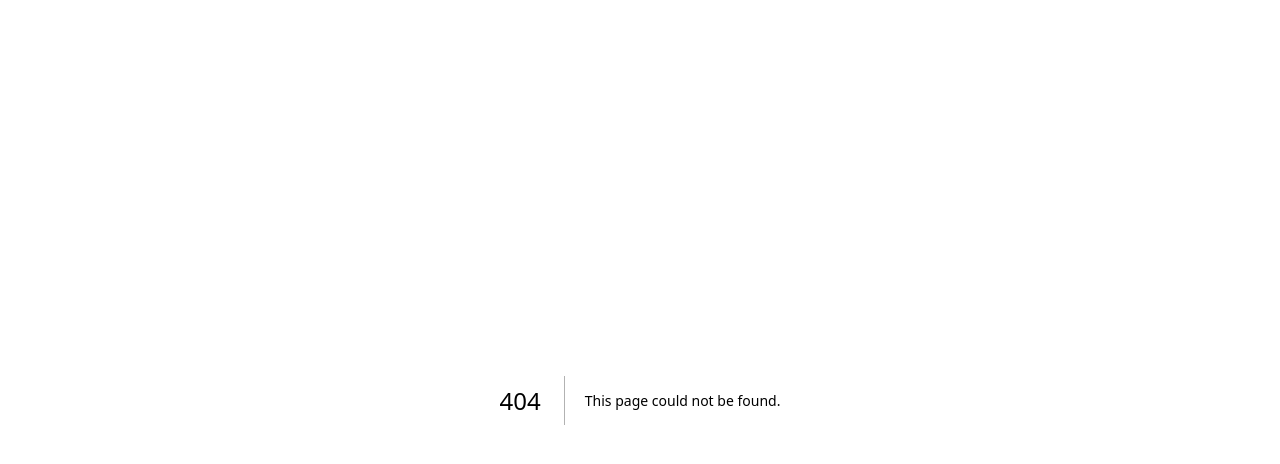
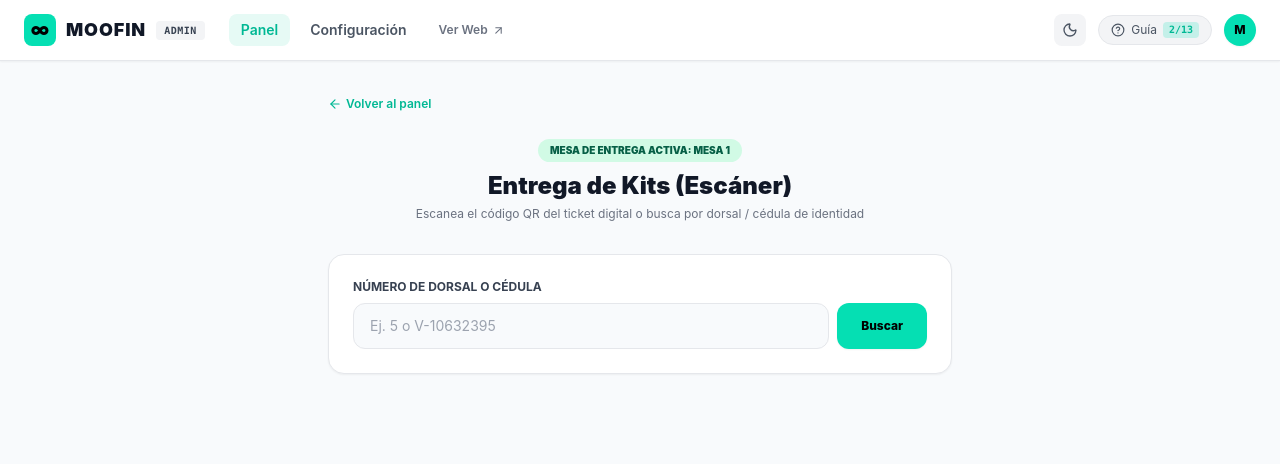
Before and after one commit to morsa-bit/moofin-protocol, a Next.js app: page /admin/escanear in a window 1280 px wide. Before the commit this address had no page. Shown: the top 464 px of the page. Built offline with nearby package versions, Linux system fonts and the light colour scheme.

Commit message:
fix: asegurar ruta src/app/admin/escanear/page.tsx

```diff
--- /dev/null
+++ b/src/app/admin/escanear/page.tsx
@@ -0,0 +1,138 @@
+'use client';
+
+import { useState } from 'react';
+import Link from 'next/link';
+import AdminNavbar from '@/components/admin/AdminNavbar';
+import { ArrowLeft, QrCode, Search, CheckCircle2, AlertCircle } from 'lucide-react';
+
+export default function EscanearKitsPage() {
+  const [dorsalOIdentificacion, setDorsalOIdentificacion] = useState('');
+  const [corredorEncontrado, setCorredorEncontrado] = useState<any>(null);
+  const [kitEntregado, setKitEntregado] = useState(false);
+
+  const buscarCorredor = (e: React.FormEvent) => {
+    e.preventDefault();
+    if (!dorsalOIdentificacion.trim()) return;
+
+    // Simulación de búsqueda atómica en Supabase
+    setCorredorEncontrado({
+      dorsal: 5,
+      nombre: 'Dinora Chipia',
+      cedula: 'V-10632395',
+      modalidad: 'CARRERA',
+      talla: 'M (DAMAS)',
+      estatus: 'CONFIRMADA',
+      yaRetirado: false,
+    });
+    setKitEntregado(false);
+  };
+
+  const confirmarEntregaKit = () => {
+    setKitEntregado(true);
+    alert(`Kit y dorsal #${corredorEncontrado.dorsal} entregados con éxito.`);
+  };
+
+  return (
+    <div className="min-h-screen bg-slate-50 dark:bg-gray-950 pb-20 transition-colors">
+      <AdminNavbar />
+
+      <div className="max-w-2xl mx-auto px-6 pt-8">
+        <Link
+          href="/admin"
+          className="inline-flex items-center text-xs font-semibold text-moofin-darkTeal hover:underline mb-6 space-x-1"
+        >
+          <ArrowLeft size={14} />
+          <span>Volver al panel</span>
+        </Link>
+
+        <div className="text-center mb-8">
+          <span className="bg-emerald-100 text-emerald-800 text-[10px] font-black uppercase px-3 py-1 rounded-full inline-block mb-2">
+            Mesa de Entrega Activa: Mesa 1
+          </span>
+          <h1 className="text-2xl font-black text-gray-900 dark:text-white">
+            Entrega de Kits (Escáner)
+          </h1>
+          <p className="text-xs text-gray-500 mt-1">
+            Escanea el código QR del ticket digital o busca por dorsal / cédula de identidad
+          </p>
+        </div>
+
+        {/* Buscador / Entrada de Código */}
+        <form onSubmit={buscarCorredor} className="bg-white dark:bg-gray-900 border border-gray-200 dark:border-gray-800 rounded-2xl p-6 shadow-sm mb-6">
+          <label className="block text-xs font-bold text-gray-700 dark:text-gray-300 uppercase mb-2">
+            Número de dorsal o Cédula
+          </label>
+          <div className="flex gap-2">
+            <input
+              type="text"
+              placeholder="Ej. 5 o V-10632395"
+              value={dorsalOIdentificacion}
+              onChange={(e) => setDorsalOIdentificacion(e.target.value)}
+              className="flex-1 bg-slate-50 dark:bg-gray-800 border border-gray-200 dark:border-gray-700 rounded-xl px-4 py-3 text-sm text-gray-900 dark:text-white focus:outline-none focus:ring-2 focus:ring-moofin-teal"
+              required
+            />
+            <button
+              type="submit"
+              className="bg-moofin-teal hover:bg-moofin-darkTeal text-black font-extrabold text-xs px-6 py-3 rounded-xl transition shadow-sm"
+            >
+              Buscar
+            </button>
+          </div>
+        </form>
+
+        {/* Ficha de Confirmación de Entrega */}
+        {corredorEncontrado && (
+          <div className="bg-white dark:bg-gray-900 border border-gray-200 dark:border-gray-800 rounded-3xl p-6 shadow-md">
+            <div className="text-center pb-6 border-b border-gray-100 dark:border-gray-800">
+              <span className="text-xs font-bold text-gray-400 uppercase">Dorsal Confirmado</span>
+              <p className="text-6xl font-black text-gray-900 dark:text-white font-mono mt-1">
+                #{corredorEncontrado.dorsal}
+              </p>
+            </div>
+
+            <div className="py-6 space-y-3 text-xs">
+              <div className="flex justify-between">
+                <span className="text-gray-500">Nombre:</span>
+                <span className="font-bold text-gray-900 dark:text-white text-sm">
+                  {corredorEncontrado.nombre}
+                </span>
+              </div>
+              <div className="flex justify-between">
+                <span className="text-gray-500">Cédula:</span>
+                <span className="font-mono font-bold text-gray-800 dark:text-gray-200">
+                  {corredorEncontrado.cedula}
+                </span>
+              </div>
+              <div className="flex justify-between">
+                <span className="text-gray-500">Modalidad:</span>
+                <span className="font-bold text-moofin-darkTeal">
+                  {corredorEncontrado.modalidad}
+                </span>
+              </div>
+              <div className="flex justify-between bg-moofin-lightTeal p-3 rounded-xl border border-moofin-teal/30">
+                <span className="text-moofin-darkTeal font-bold">Entregar Talla Franela:</span>
+                <span className="font-black text-slate-900 text-sm">
+                  {corredorEncontrado.talla}
+                </span>
+              </div>
+            </div>
+
+            {kitEntregado ? (
+              <div className="bg-emerald-50 border border-emerald-200 text-emerald-800 p-4 rounded-xl text-center text-xs font-bold flex items-center justify-center space-x-2">
+                <CheckCircle2 size={16} />
+                <span>Kit entregado correctamente a este corredor</span>
+              </div>
+            ) : (
+              <button
+                onClick={confirmarEntregaKit}
+                className="w-full bg-slate-900 hover:bg-slate-800 text-white font-extrabold text-xs py-4 rounded-xl transition shadow-md"
+              >
+                Confirmar Entrega de Franela y Dorsal
+              </button>
+            )}
+          </div>
+        )}
+      </div>
+    </div>
+  );
+}
--- a/src/app/admin/page.tsx
+++ b/src/app/admin/page.tsx
@@ -77,7 +77,7 @@ export default function AdminDashboardPage() {
                 <span>Cronometraje</span>
               </button>
               <Link
-                href="/admin/kits"
+                href="/admin/escanear"
                 className="flex items-center space-x-2 bg-emerald-500 hover:bg-emerald-600 text-white font-bold text-xs px-5 py-2.5 rounded-xl transition shadow-sm"
               >
                 <QrCode size={16} />
```
